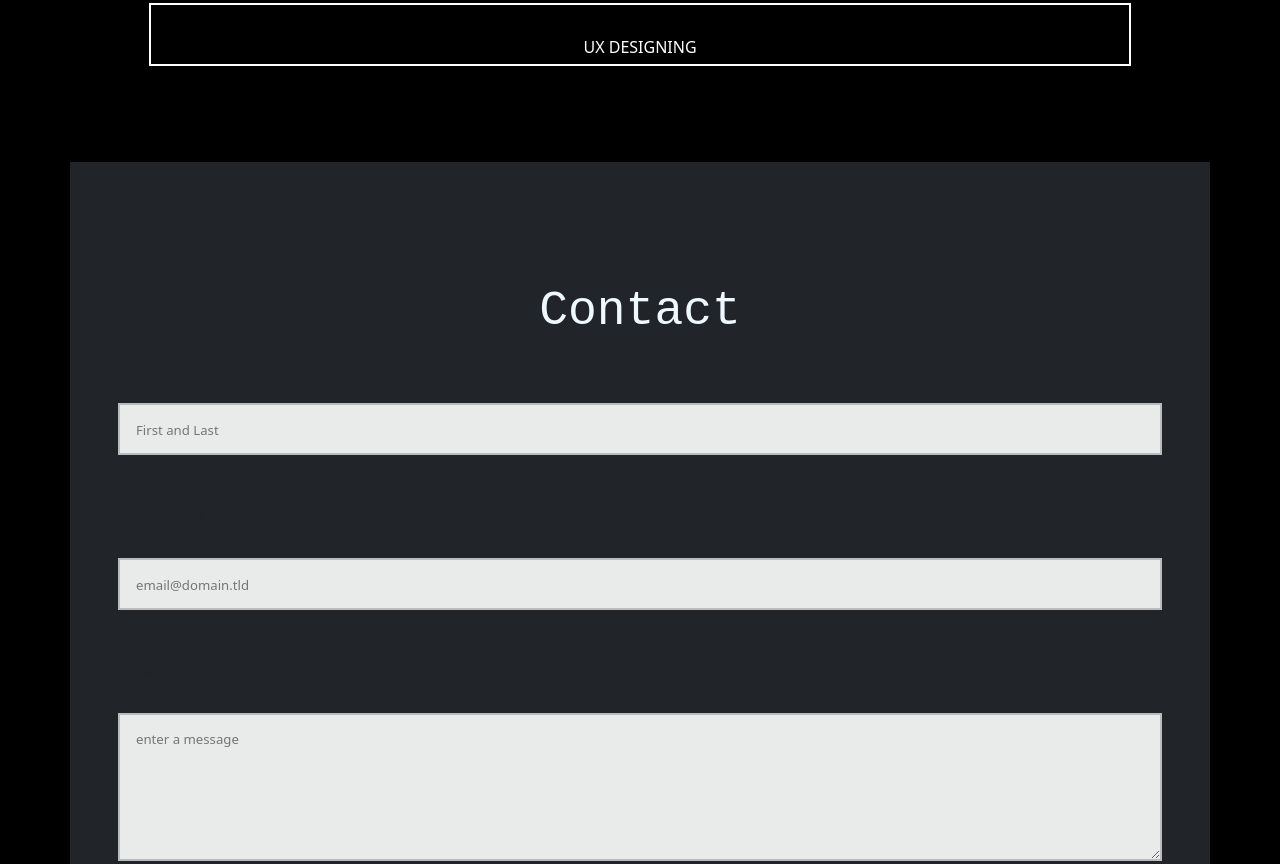
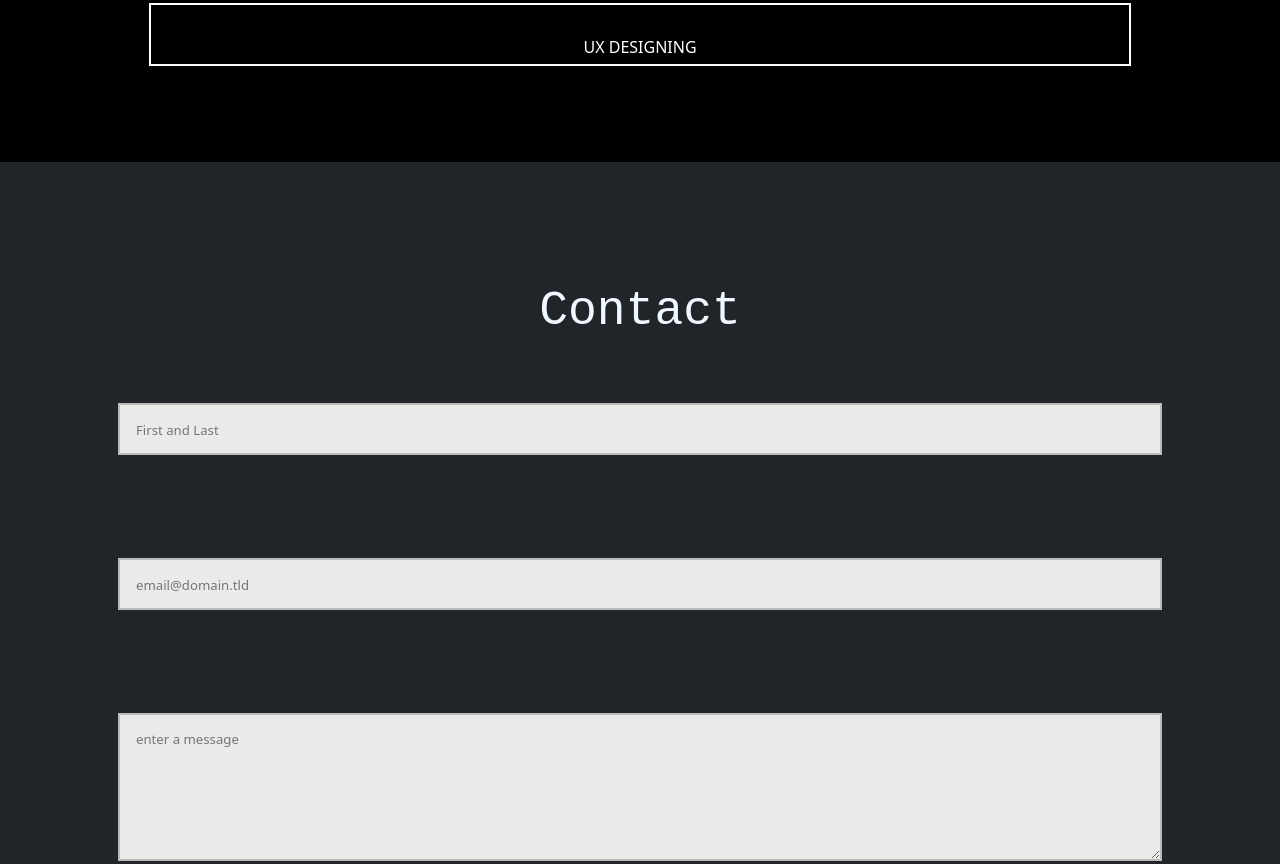
Before and after one commit to muhammedshafnas/website, a plain HTML site: page index.html in a window 1280 px wide. Shown: the part 2728-3592 px from the top of the page. Drawn offline with nearby package versions, Linux system fonts and the light colour scheme.

Commit message:
Update index.html

```diff
--- a/index.html
+++ b/index.html
@@ -148,7 +148,7 @@
                 </div>
               </section>
 
-          <section id="contact">
+          <section id="contact" class="bg-dark">
             <center>
              <div class="container">
                 <div class="row">
```
